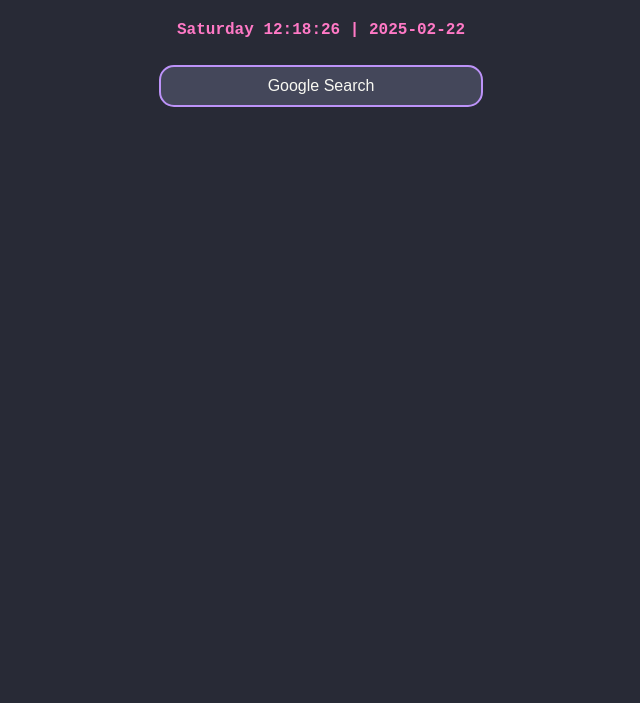
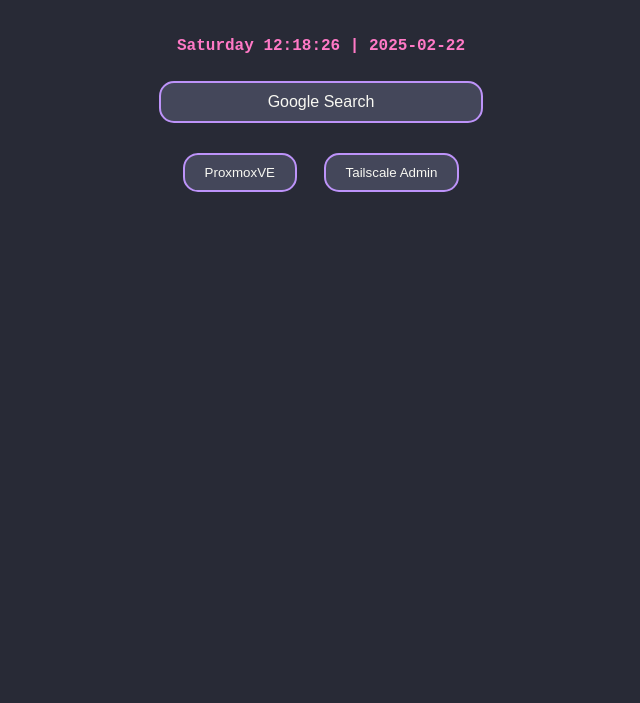
Before and after one commit to frost-1256/startpage, a plain HTML site: page index.html in a window 1280 px wide. Shown: the part 97-800 px from the top of the page, without its empty margins (319-959 px from the left). Drawn offline with Linux system fonts and the light colour scheme.

Commit message:
edit index.html and css

```diff
--- a/index.html
+++ b/index.html
@@ -3,7 +3,7 @@
 <head>
   <meta charset="UTF-8">
   <meta name="viewport" content="width=device-width, initial-scale=1.0">
-  <title>Dracula Start Page</title>
+  <title>Startpage</title>
   <link rel="stylesheet" href="styles.css">
 </head>
 <body>
@@ -19,6 +19,10 @@
 	        autofocus
         	>
         </form>
+  </div>
+  <div class="sub-container">
+	<button class=button onclick="location.href='https://100.96.91.74:8006'">ProxmoxVE</button>
+	<button class=button onclick="location.href='https://tailscale.com/admin'">Tailscale Admin</button>
   </div>
     <script>
     function updateDateTime() {
--- a/styles.css
+++ b/styles.css
@@ -56,11 +56,12 @@
 }
 
 .button {
-  background-color: var(--purple);
+  background-color: #44475A;
   color: var(--foreground);
   padding: 10px 20px;
-  border: none;
-  border-radius: 5px;
+  margin: 1em;
+  border: 2px solid var(--purple);
+  border-radius: 15px;
   cursor: pointer;
 }
 
@@ -76,6 +77,11 @@
       justify-content: center;
       align-items: center;
       flex-direction: column;
+      margin: 1em;
+}
+.sub-container {
+	display: flex;
+	justify-content: center;
 }
 
 .search-box {
@@ -93,4 +99,5 @@
 .search-box::placeholder {
     color: var(--foreground);
     text-align: center; /* placeholder を中央に配置 */
+    padding-bottom: 1cm;
 }
```
